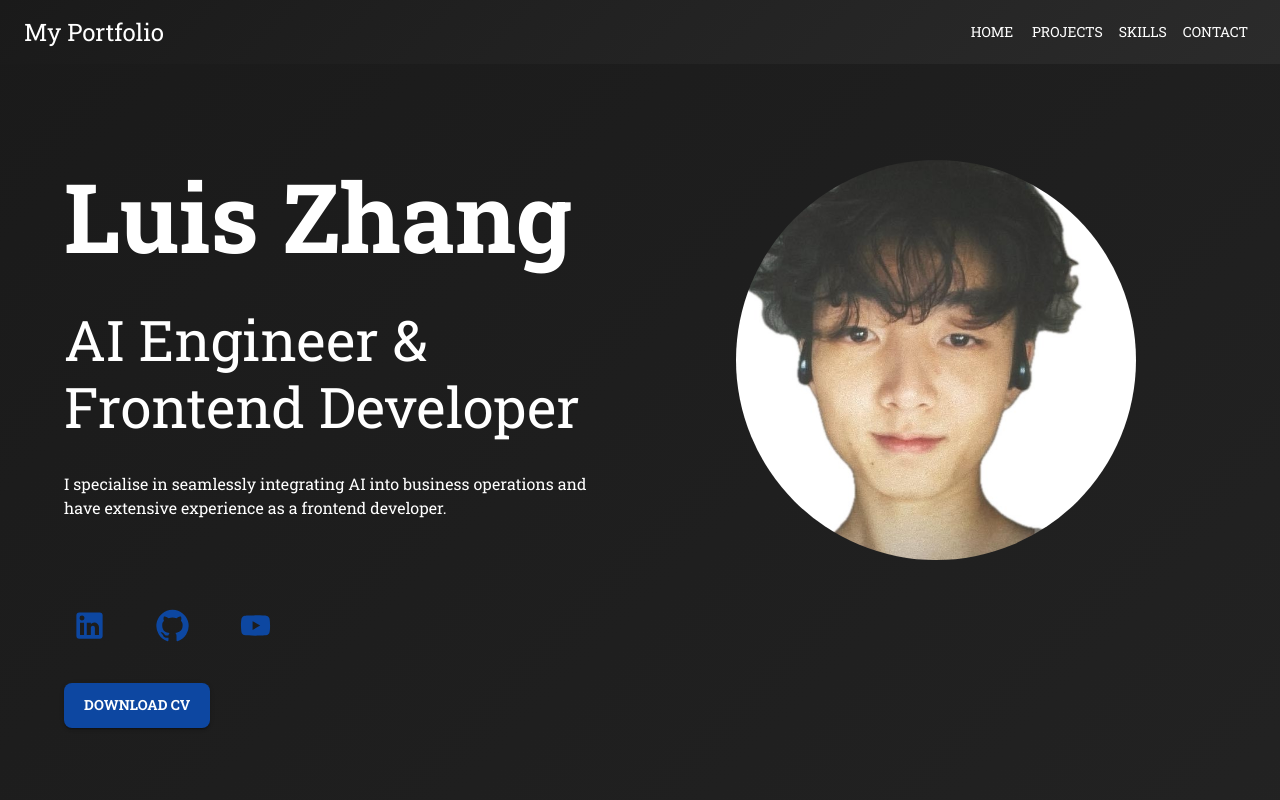
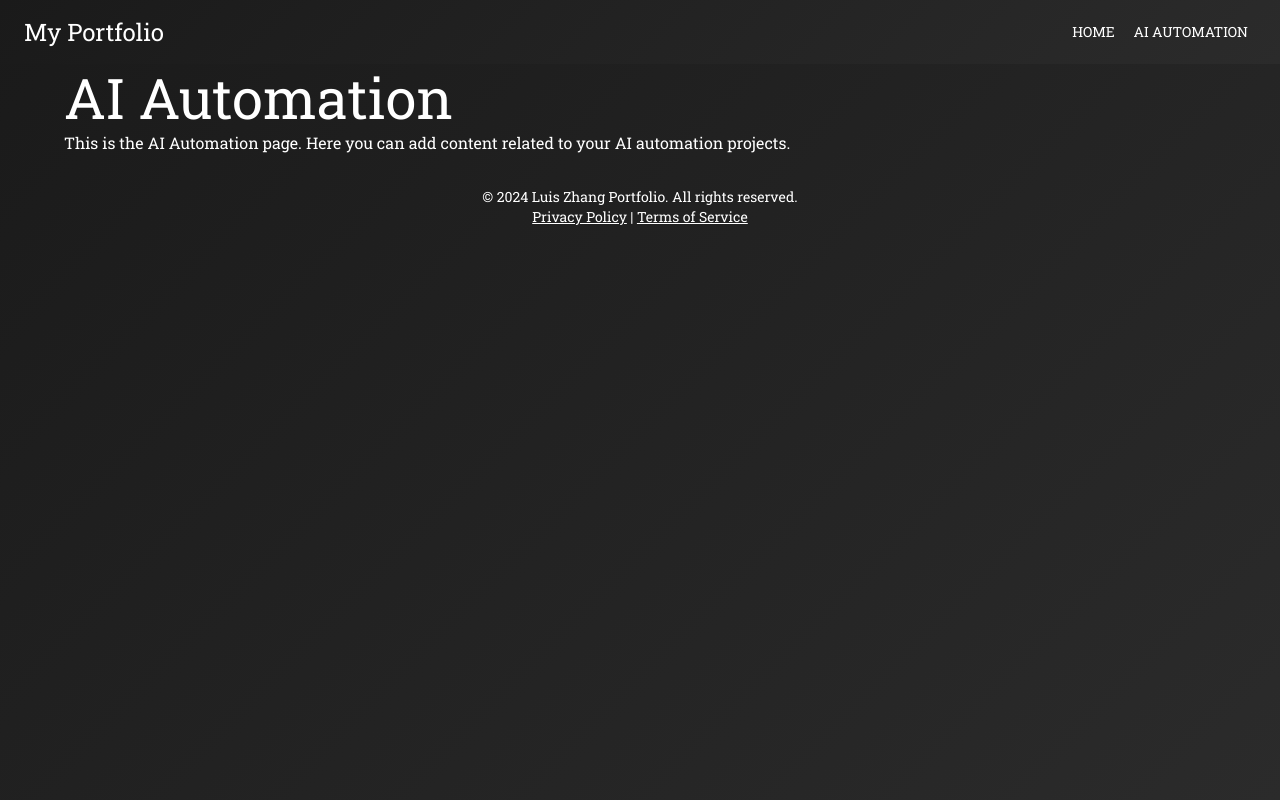
Before and after one commit to luisz2k/Portfolio, a React (Create React App) app: page /Portfolio/ai-automation in a window 1280 px wide. Shown: the top 800 px of the page. Built offline with nearby package versions, Linux system fonts and the light colour scheme.

Commit message:
Create routes for new pages

```diff
--- a/src/App.js
+++ b/src/App.js
@@ -1,18 +1,15 @@
 import React from "react";
 import {
-  Container,
   CssBaseline,
   GlobalStyles,
   ThemeProvider,
   createTheme,
 } from "@mui/material";
+import { BrowserRouter as Router, Route, Routes } from "react-router-dom";
 import Header from "./components/Header";
-import Home from "./components/Home";
-import Projects from "./components/Projects";
-import Skills from "./components/Skills";
-import Testimonials from "./components/Testimonials";
-import Contact from "./components/Contact";
+import MainContent from "./components/MainContent";
 import Footer from "./components/Footer";
+import AIAutomation from "./components/AIAutomation"; // Import the new component
 
 const theme = createTheme({
   palette: {
@@ -69,15 +66,14 @@ function App() {
           },
         }}
       />
-      <Header />
-      <Container>
-        <Home />
-        <Projects />
-        <Skills />
-        {/* <Testimonials /> */}
-        <Contact />
-      </Container>
-      <Footer />
+      <Router basename="/Portfolio">
+        <Header />
+        <Routes>
+          <Route path="/" element={<MainContent />} />
+          <Route path="/ai-automation" element={<AIAutomation />} />
+        </Routes>
+        <Footer />
+      </Router>
     </ThemeProvider>
   );
 }
--- /dev/null
+++ b/src/components/AIAutomation.js
@@ -0,0 +1,16 @@
+import React from "react";
+import { Container, Typography } from "@mui/material";
+
+const AIAutomation = () => {
+  return (
+    <Container>
+      <Typography variant="h2">AI Automation</Typography>
+      <Typography variant="body1">
+        This is the AI Automation page. Here you can add content related to your
+        AI automation projects.
+      </Typography>
+    </Container>
+  );
+};
+
+export default AIAutomation;
--- a/src/components/Header.js
+++ b/src/components/Header.js
@@ -1,5 +1,6 @@
 import React from "react";
 import { AppBar, Toolbar, Typography, Button } from "@mui/material";
+import { Link } from "react-router-dom"; // Import Link from react-router-dom
 
 const Header = () => {
   return (
@@ -14,10 +15,12 @@ const Header = () => {
         <Typography variant="h5" style={{ flexGrow: 1 }}>
           My Portfolio
         </Typography>
-        <Button color="inherit">Home</Button>
-        <Button color="inherit">Projects</Button>
-        <Button color="inherit">Skills</Button>
-        <Button color="inherit">Contact</Button>
+        <Button color="inherit" component={Link} to="/">
+          Home
+        </Button>
+        <Button color="inherit" component={Link} to="/ai-automation">
+          AI Automation
+        </Button>
       </Toolbar>
     </AppBar>
   );
--- /dev/null
+++ b/src/components/MainContent.js
@@ -0,0 +1,21 @@
+import React from "react";
+import { Container } from "@mui/material";
+import Home from "./Home";
+import Projects from "./Projects";
+import Skills from "./Skills";
+// import Testimonials from "./Testimonials"; // Uncomment if needed
+import Contact from "./Contact";
+
+const MainContent = () => {
+  return (
+    <Container>
+      <Home />
+      <Projects />
+      <Skills />
+      {/* <Testimonials /> */}
+      <Contact />
+    </Container>
+  );
+};
+
+export default MainContent;
```
Also changed, not shown: src/pages/Projects.js (added).
